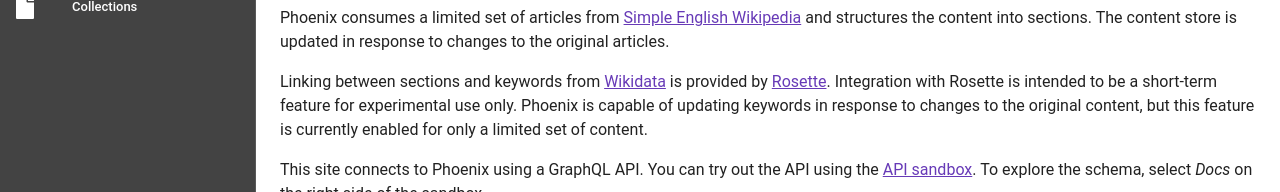
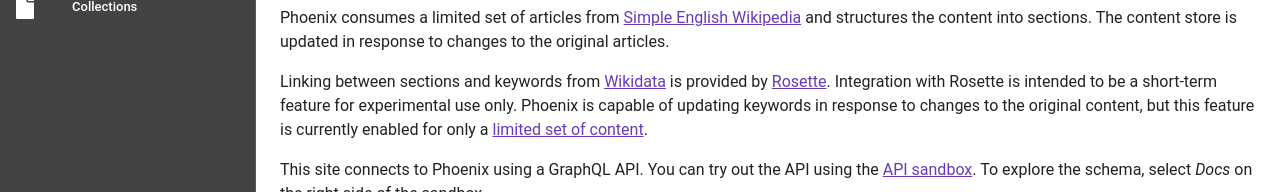
Before and after one commit to wikimedia/phoenix, a Vue app in the folder demo/: page /about in a window 1280 px wide. Shown: the part 314-506 px from the top of the page. Built offline with nearby package versions, Linux system fonts and the light colour scheme; a small style sheet from the web is missing; what vue-masonry-css would draw is missing.

Commit message:
Link to allowlist

```diff
--- a/demo/src/views/About.vue
+++ b/demo/src/views/About.vue
@@ -22,8 +22,8 @@
         Linking between sections and keywords from <a href="https://www.wikidata.org" target="_blank">Wikidata</a>
         is provided by <a href="https://www.rosette.com/" target="_blank">Rosette</a>. Integration with Rosette
         is intended to be a short-term feature for experimental use only. Phoenix is capable of updating keywords
-        in response to changes to the original content, but this feature is currently enabled for only a limited
-        set of content.
+        in response to changes to the original content, but this feature is currently enabled for only a
+        <a href="https://github.com/wikimedia/phoenix/blob/master/event-bridge/stream/allowed.yaml" target="_blank">limited set of content</a>.
       </p>
       <p>
         This site connects to Phoenix using a GraphQL API. You can try out the API using the
```
